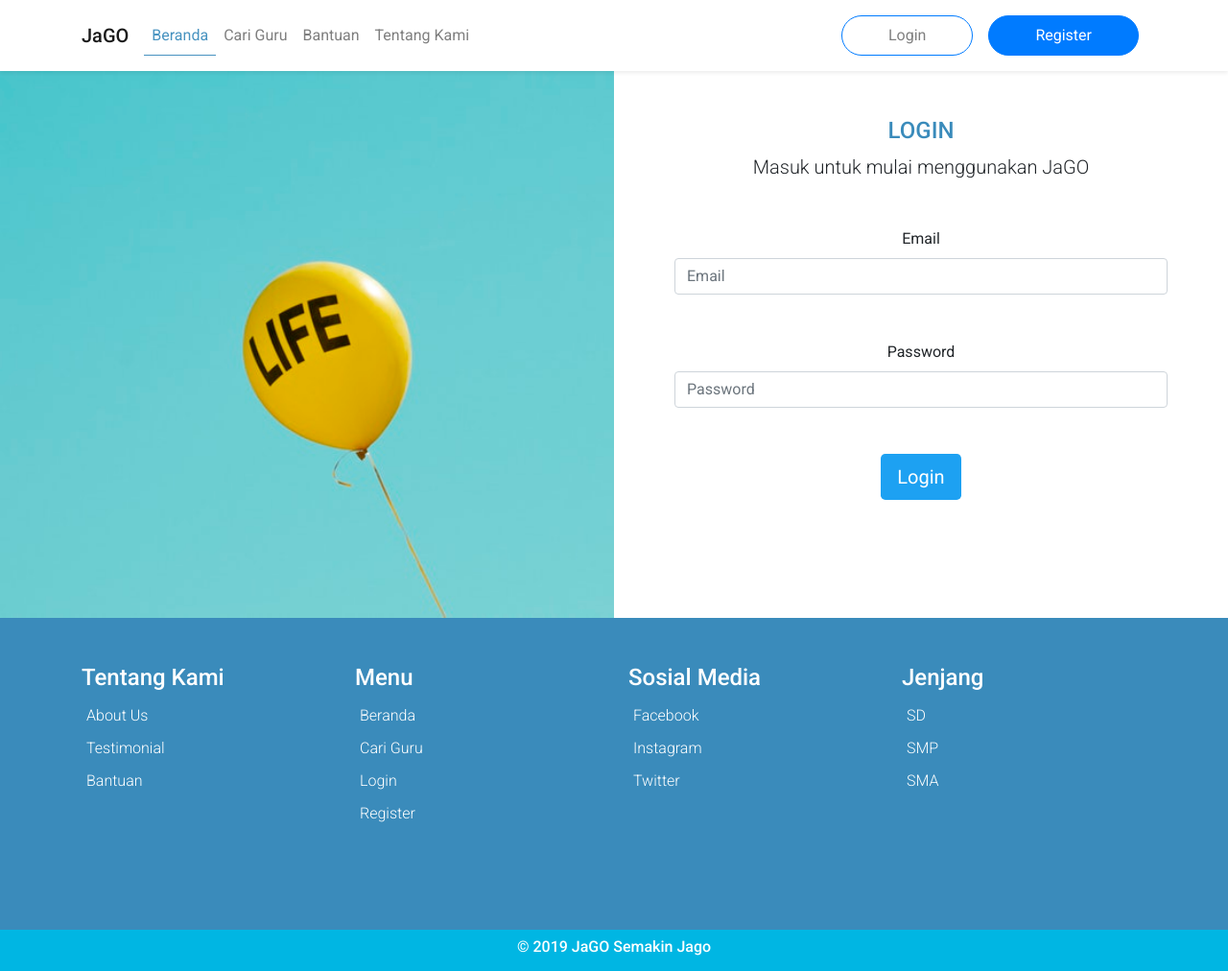
After one commit to khumam/jaGO-apps, a CodeIgniter app: page /jago/index.php/home/login in a window 1280 px wide. The commit adds this page. Shown: the whole page at 96% size. Run offline with CodeIgniter, Linux system fonts and the light colour scheme.

Commit message:
add login page

```diff
--- a/application/controllers/Home.php
+++ b/application/controllers/Home.php
@@ -15,4 +15,12 @@ class Home extends CI_Controller
         $this->load->view('Home/s4_howitworks.php');
         $this->load->view('Templates/footer');
     }
+
+    public function login()
+    {
+        $data['judul'] = "Login jaGO";
+        $this->load->view('Templates/header', $data);
+        $this->load->view('Login/s1_login');
+        $this->load->view('Templates/footer');
+    }
 }
--- /dev/null
+++ b/application/views/Login/s1_login.php
@@ -0,0 +1,22 @@
+<section>
+	<div class="container-fluid">
+		<div class="row">
+			<div class="col-6 loginImg">
+			</div>
+			<div class="col-6 p-5 text-center">
+				<h4 class="txtBlue subJudul">LOGIN</h4>
+				<p class="smText">Masuk untuk mulai menggunakan JaGO</p>
+
+				<div class="container mt-5">
+					<form action="" method="">
+						<label for="email">Email</label>
+						<input id="email" name="email" placeholder="Email" class="form-control" type="email">
+						<label for="pass" class="mt-5">Password</label>
+						<input id="pass" name="password" placeholder="Password" class="form-control" type="password">
+						<button class="btn btn-lg bgBlue2 mt-5" type="submit">Login</button>
+					</form>
+				</div>
+			</div>
+		</div>
+	</div>
+</section>
--- a/webassets/css/jago.css
+++ b/webassets/css/jago.css
@@ -143,6 +143,15 @@ a.btn:hover {
 	font-weight: 300;
 }
 
+/* login */
+.loginImg {
+	background: url('../img/login.jpeg');
+	background-repeat: none;
+	background-size: cover;
+	height: 570px;
+	width: auto;
+}
+
 /* responsive */
 @media (min-width: 992px) and (max-width: 1199.98px) {
 
```
Also changed, not shown: webassets/img/login.jpeg (added).
